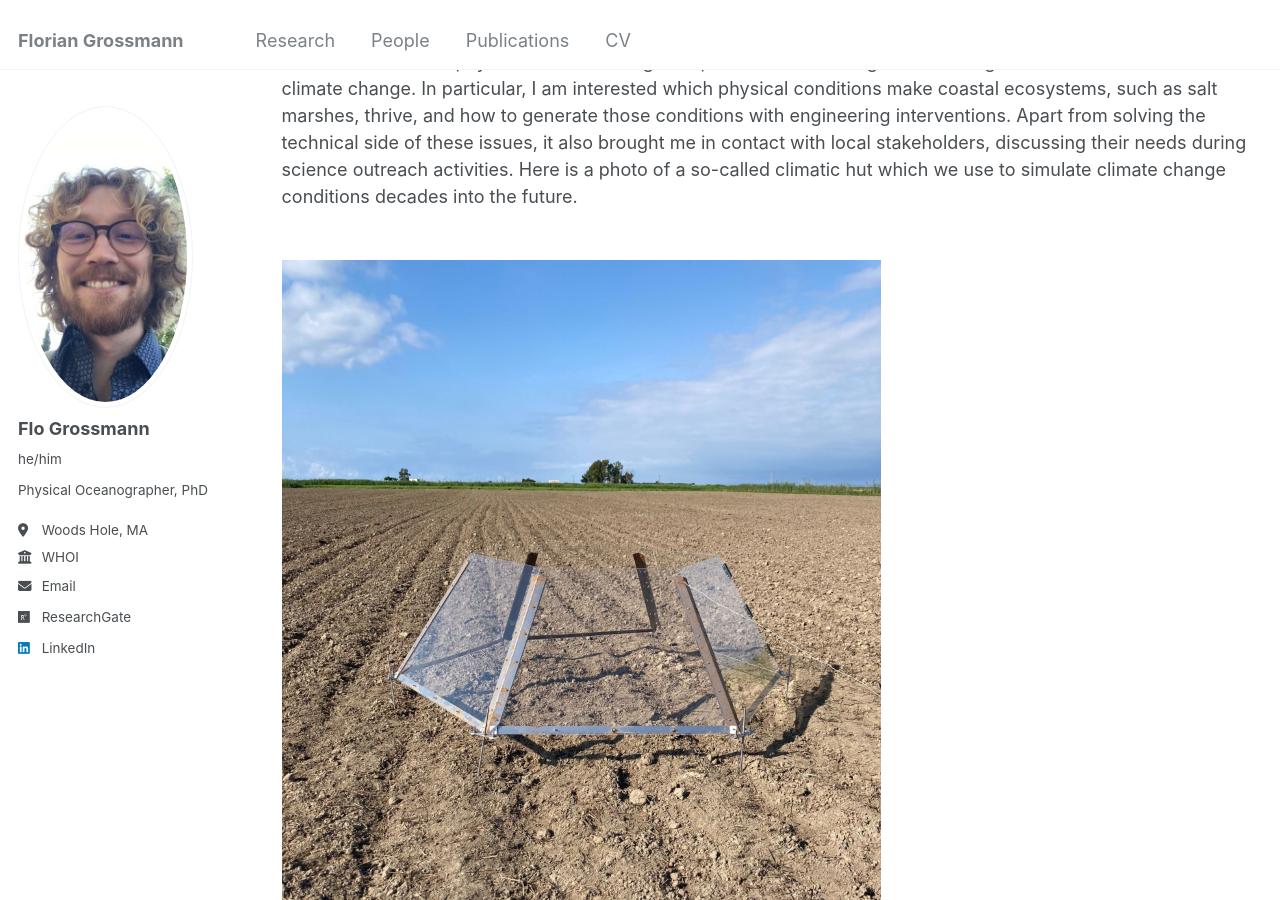
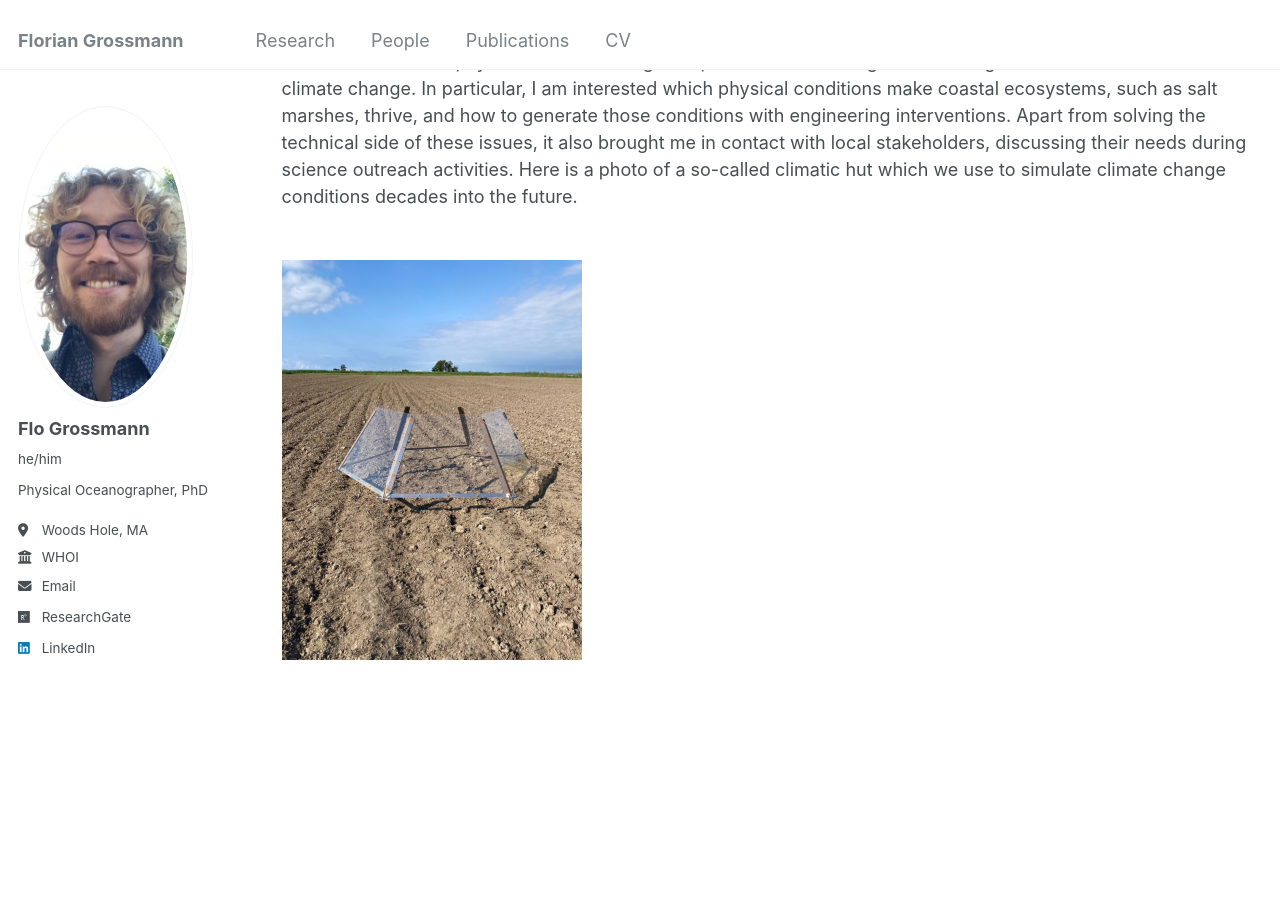
Before and after one commit to FlorianGrossmann/FlorianGrossmann.github.io, a Jekyll site: the page built from _pages/research.md, in a window 1280 px wide and 900 px high, scrolled down 2519 px. Built offline with Jekyll 4.4.1, drawn with Linux system fonts in a browser that asks for light colours.

Commit message:
Update research.md

```diff
--- a/_pages/research.md
+++ b/_pages/research.md
@@ -28,4 +28,4 @@ Coastal Restoration
 ------
 While the above work is focused on understanding physical processes in the nearshore zone, my [work on coastal restoration](https://rest-coast.eu/) uses the physical understanding to improve coastal management strategies under consideration of climate change. In particular, I am interested which physical conditions make coastal ecosystems, such as salt marshes, thrive, and how to generate those conditions with engineering interventions. Apart from solving the technical side of these issues, it also brought me in contact with local stakeholders, discussing their needs during science outreach activities. Here is a photo of a so-called climatic hut which we use to simulate climate change conditions decades into the future.
 
-<br/><img src='/images/climatehut.png'>
+<br/><img src='/images/cclimatehut.png'>
```
